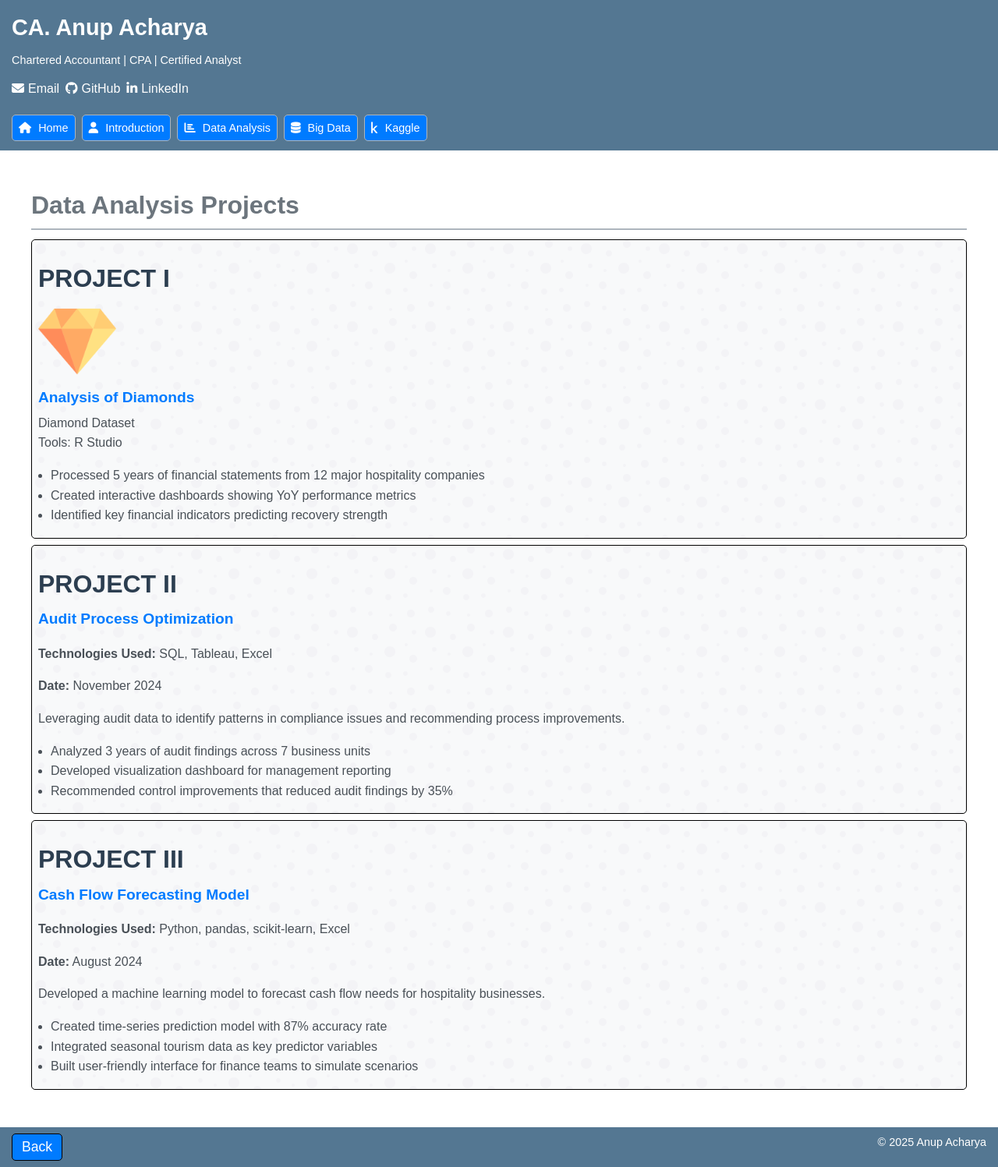
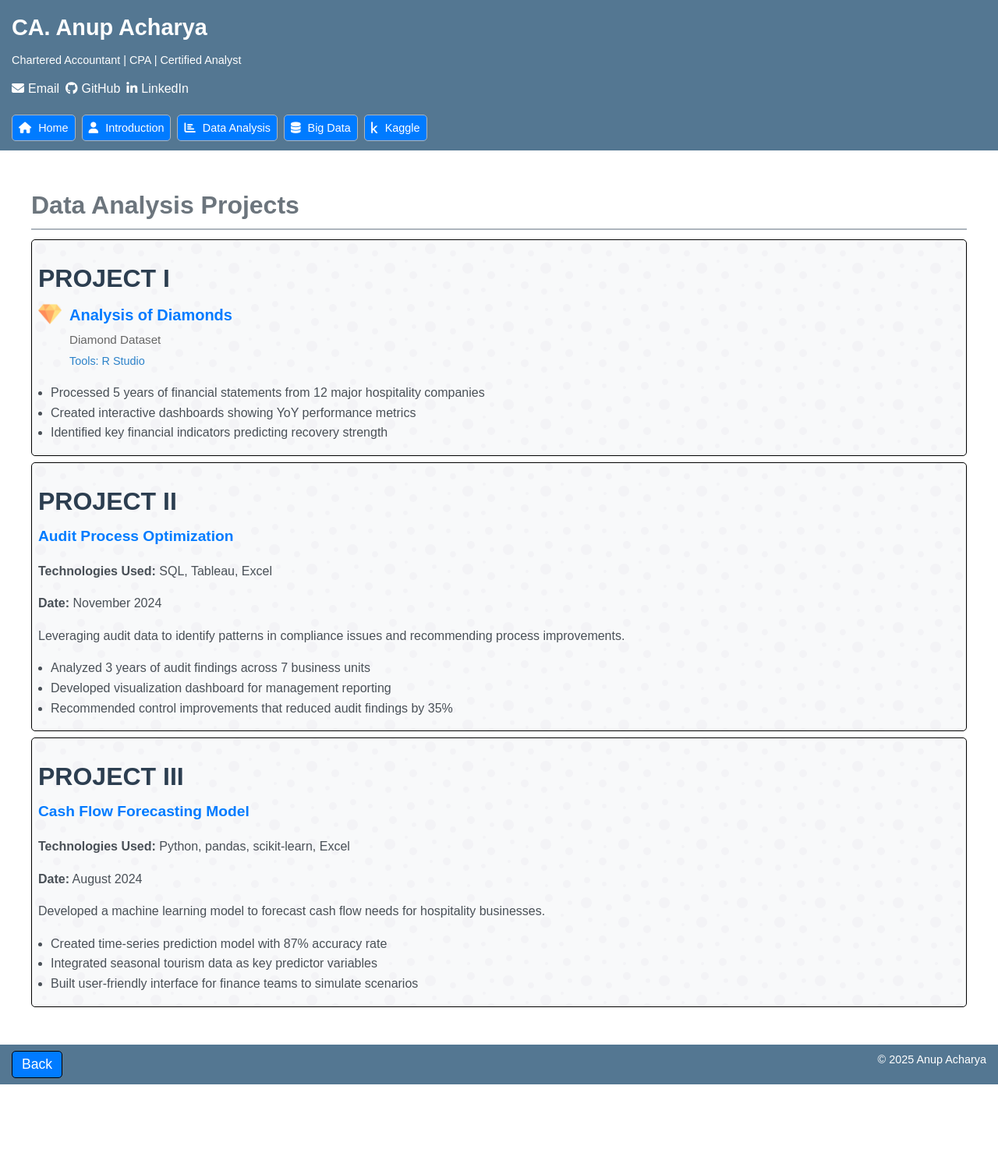
Before and after one commit to longlivenepal48/Portfolio, a Jekyll site: the page built from data-analysis.md, in a window 1280 px wide. Shown: the whole page at 78% size. Built offline with Jekyll 4.4.1, drawn with Linux system fonts in a browser that asks for light colours; after the commit the page ends 1391 px from its top, so only the background shows below that.

Commit message:
Update data-analysis.md

```diff
--- a/data-analysis.md
+++ b/data-analysis.md
@@ -9,14 +9,14 @@ title: Data Analysis
     <div class="project-number">Project I</div>
 
     <!-- New Header Section -->
-    <div class="project-header">
-        <img src="assets/images/diamond.png" alt="Diamond" width="100" height="100" class="diamond-img">
-        <div class="project-header-text">
-            <h3>Analysis of Diamonds</h3>
-            <div class="dataset-title">Diamond Dataset</div>
-            <div class="tools-used">Tools: R Studio</div>
-        </div>
+    <div class="project-header" style="display: flex; align-items: flex-start; gap: 10px;">
+    <img src="assets/images/diamond.png" alt="Diamond" width="30" height="30" style="flex-shrink: 0;">
+    <div class="project-header-text">
+        <h3 style="margin: 0 0 4px 0; font-size: 1.25em;">Analysis of Diamonds</h3>
+        <div class="dataset-title" style="font-size: 0.95em; color: #666; margin-bottom: 4px;">Diamond Dataset</div>
+        <div class="tools-used" style="font-size: 0.9em; color: #2c82c9; font-weight: 500;">Tools: R Studio</div>
     </div>
+</div>
     <ul>
         <li>Processed 5 years of financial statements from 12 major hospitality companies</li>
         <li>Created interactive dashboards showing YoY performance metrics</li>
```
